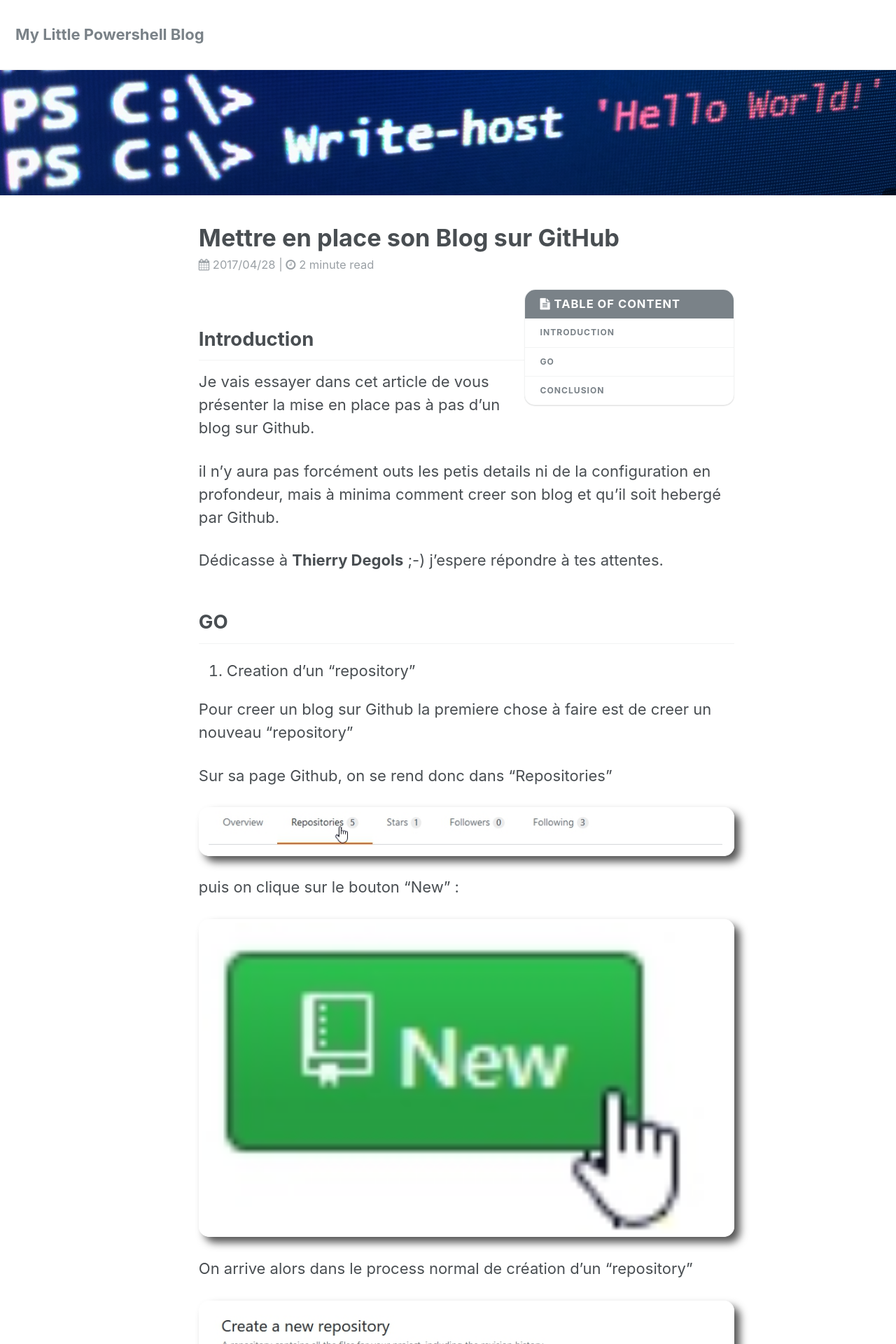
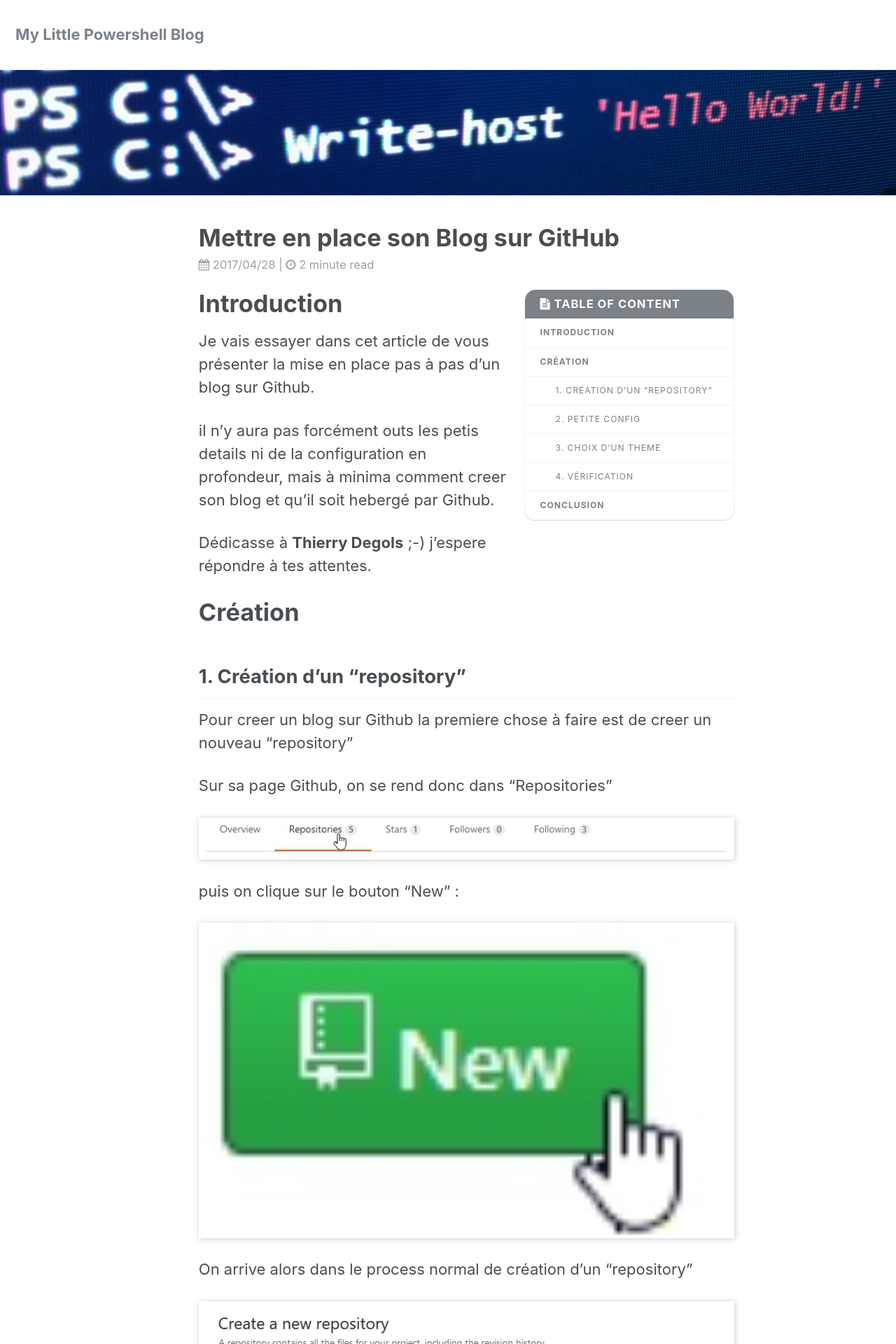
Before and after one commit to christophekumor/christophekumor.github.io, a Jekyll site: the page built from _posts/2017/2017-04-28-GitHubBlogInstall.md, in a window 1280 px wide. Shown: the top 1920 px of the page at 70% size. Built offline with Jekyll 4.4.1, drawn with Linux system fonts in a browser that asks for light colours; emoji names are drawn with the system emoji font; comment, search, counter and statistics services are not loaded; some of the changed text lies outside the part shown.

Commit message:
Change img alt

```diff
--- a/_posts/2017/2017-04-28-GitHubBlogInstall.md
+++ b/_posts/2017/2017-04-28-GitHubBlogInstall.md
@@ -18,7 +18,7 @@
 ---
 {% include toc title="Table of content" icon="file-text" %}
 
-## Introduction
+# Introduction
 
 Je vais essayer dans cet article de vous présenter la mise en place pas à pas d'un blog sur Github.
 
@@ -26,27 +26,25 @@
 
 Dédicasse à <b>Thierry Degols</b> ;-) j'espere répondre à tes attentes.
 
-## GO
+# Création
 
-1. Creation d'un "repository"
+## 1. Création d'un "repository"
 
 Pour creer un blog sur Github la premiere chose à faire est de creer un nouveau "repository"
 
 Sur sa page Github, on se rend donc dans "Repositories"
 
-![image-center](/assets/images/articles/2017-04-28-GitHubBlogInstall/Step0a.jpg)
+![Select Repository](/assets/images/articles/2017-04-28-GitHubBlogInstall/Step0a.jpg)
 
 
 puis on clique sur le bouton "New" :
 
-![image-center](/assets/images/articles/2017-04-28-GitHubBlogInstall/Step0b.jpg)
+![New](/assets/images/articles/2017-04-28-GitHubBlogInstall/Step0b.jpg)
 
 On arrive alors dans le process normal de création d'un "repository"
 
-![image-center](/assets/images/articles/2017-04-28-GitHubBlogInstall/Step1.jpg)
+![Create a new repository](/assets/images/articles/2017-04-28-GitHubBlogInstall/Step1.jpg)
 
-
-<p><img src="/assets/images/articles/2017-04-28-GitHubBlogInstall/Step1.jpg"></p>
 
 Il faut :
 - un nom. Exemple : christophekumor.github.io
@@ -62,65 +60,65 @@
 
 Pour finir cliquer sur :
 
-![image-center](/assets/images/articles/2017-04-28-GitHubBlogInstall/Step2.jpg)
+![Cliquez sur le bouton Create repository](/assets/images/articles/2017-04-28-GitHubBlogInstall/Step2.jpg)
 
-2. petite config
+## 2. petite config
 
 Vous allez revenir sur votre repo fraichement créé, Je vous conseil d'ajouter un lien vers votre blog directement sur la page de votre repo, pour cela dans la barre de Titre du repo, cliquez sur le bouton "Edit":
 
-![image-center](/assets/images/articles/2017-04-28-GitHubBlogInstall/Step3.jpg)
+![Bandeau](/assets/images/articles/2017-04-28-GitHubBlogInstall/Step3.jpg)
 
 Ajoutez le lien en https (ne pas faire comme sur la photo ci dessous ou j avais juste mis http) de votre blog, en principe si vous avez bien utilisé le formalisme lors de la déclaration, celui ci doit etre de la forme https://votrenomdecomptegithub.github.io
 
 Il ne reste plus qu'a sauvegarder avec le bouton "Save"
 
-![image-center](/assets/images/articles/2017-04-28-GitHubBlogInstall/Step4.jpg)
+![Edit your site link](/assets/images/articles/2017-04-28-GitHubBlogInstall/Step4.jpg)
 
 Vous voila revenu sur la page d'acceuil de votre repository, avec un jolie lien vers votre blog.
 
-![image-center](/assets/images/articles/2017-04-28-GitHubBlogInstall/Step5.jpg)
+![Résultat de l'éditon](/assets/images/articles/2017-04-28-GitHubBlogInstall/Step5.jpg)
 
-3. Choix d'un theme
+## 3. Choix d'un theme
 
 Ce n'est pas fini, il vous faut choisir un theme pour votre site, pour cela toujours dans votre nouveau repository, vous cliquez sur l'onglet "Settings"
 
-![image-center](/assets/images/articles/2017-04-28-GitHubBlogInstall/Step6.jpg)
+![Settings](/assets/images/articles/2017-04-28-GitHubBlogInstall/Step6.jpg)
 
 Puis vers le bas de la page, cliquez sur "Choose a theme"
 
-![image-center](/assets/images/articles/2017-04-28-GitHubBlogInstall/Step7.jpg)
+![Cliquez sur le bouton Choose a theme](/assets/images/articles/2017-04-28-GitHubBlogInstall/Step7.jpg)
 
 Faite votre choix parmis les themes proposés par github via les vignettes du haut de la page, une fois votre choix effectué, cliquez sur le bouton "Select theme"
 
-![image-center](/assets/images/articles/2017-04-28-GitHubBlogInstall/Step8.jpg)
+![Choisissez un theme](/assets/images/articles/2017-04-28-GitHubBlogInstall/Step8.jpg)
 
 Il se peut que l'on vous demande de modifier le README.md de votre site, vous pouvez faire cancel et le faire plus tard..
 
 Pour les besoins du tutorial j'ai refait un repo de test, donc ici on me propose de modifier le Readme.md. J'ai donc fait cancel
 
-![image-center](/assets/images/articles/2017-04-28-GitHubBlogInstall/Step9.jpg)
+![Cancel Edition README.md](/assets/images/articles/2017-04-28-GitHubBlogInstall/Step9.jpg)
 
 Une fois revenu sur la page de votre repository, vous avez le message avec le choix du theme qui a été appliqué
 
-![image-center](/assets/images/articles/2017-04-28-GitHubBlogInstall/Step10.jpg)
+![Information theme appliqué](/assets/images/articles/2017-04-28-GitHubBlogInstall/Step10.jpg)
 
-4. vérification
+## 4. vérification
 
 Pour vérifier l'url de votre Blog, il faut aller à nouveau dans l'onglet "setting"
 
-![image-center](/assets/images/articles/2017-04-28-GitHubBlogInstall/Step6.jpg)
+![Settings](/assets/images/articles/2017-04-28-GitHubBlogInstall/Step6.jpg)
 
 Vers le bas de la page, vous aurez l'information de publication de votre site :
 
-![image-center](/assets/images/articles/2017-04-28-GitHubBlogInstall/Step11.jpg)
+![Lien de votre site](/assets/images/articles/2017-04-28-GitHubBlogInstall/Step11.jpg)
 
 > ici on voit clairement ce qui ce passe lorsque l'on ne repecte pas le formalisme dont j'ai parlé à l'etape du choix de nom de repository ou lorsqu'un repository "site/blog" existe deja, il va publier votre "site/blog" comme un sous repertoire de votre "site/blog" principal.
 
 And Voila :sparkles: ! vous etes en ligne !!
 
-## CONCLUSION
+# CONCLUSION
 Github supporte nativement le language Jekyll pour la conception de vos pages ou de vos posts, je n'en ai pas du tout parlé dans ce post car etant moi meme en plein apprentissage, je vais avoir du mal à donner des conseils..
 
 En revanche voici le lien vers le site officiel :
 
-<a href='https://jekyllrb.com/' target = '_blank' alt = 'Lien vers le site de jekyll'>![image-center](/assets/images/jekyll.png)</a>
+<a href='https://jekyllrb.com/' target = '_blank' alt = 'Lien vers le site de jekyll'>![Site de Jekyll](/assets/images/jekyll.png)</a>
--- a/_sass/minimal-mistakes/_page.scss
+++ b/_sass/minimal-mistakes/_page.scss
@@ -54,13 +54,11 @@
 
   img {
     width: 100%;
-    border-radius: $border-radius;
     -webkit-transition: $global-transition;
     transition: $global-transition;
-      border: 5px solid #fff;
-  -moz-box-shadow: 8px 8px 12px #aaa;
-  -webkit-box-shadow: 8px 8px 12px #aaa;
-  box-shadow: 8px 8px 12px #555;
+  -moz-box-shadow: 1px 1px 8px #ccc;
+  -webkit-box-shadow: 1px 1px 8px #ccc;
+  box-shadow: 1px 1px 8px #ccc;
   }
 
   h2 {
```
